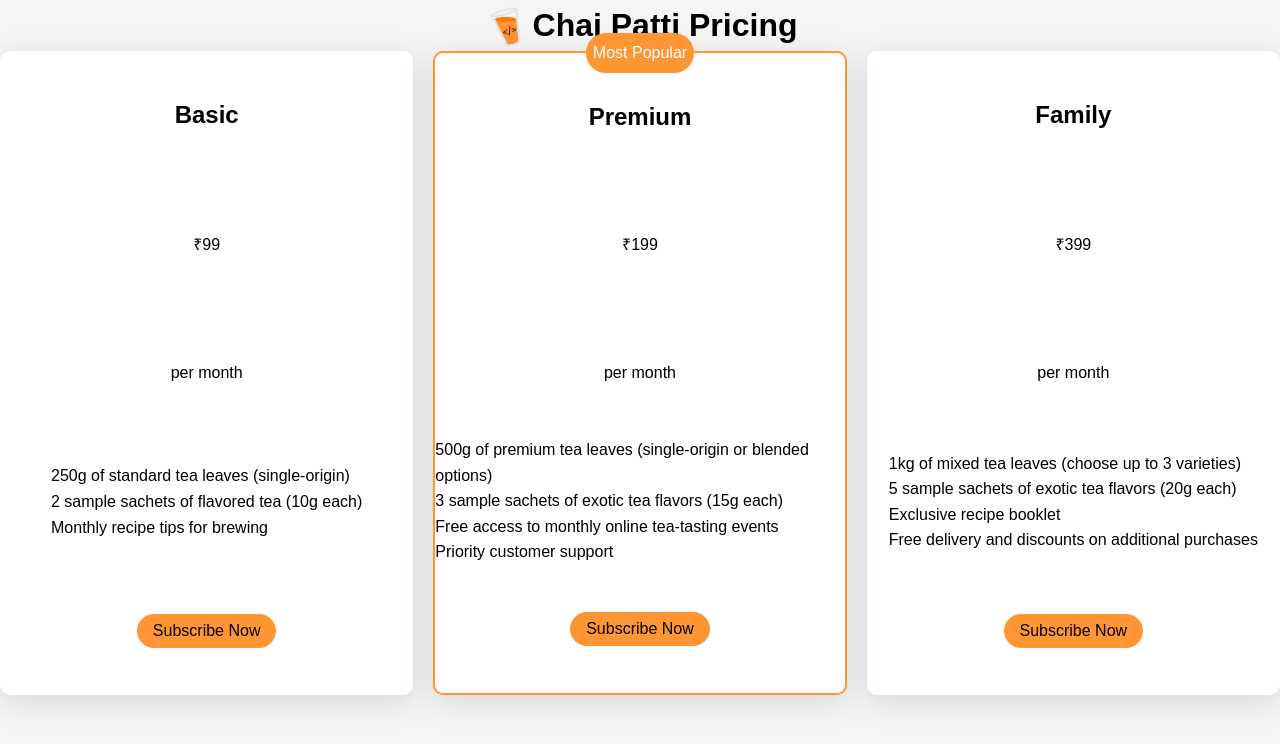
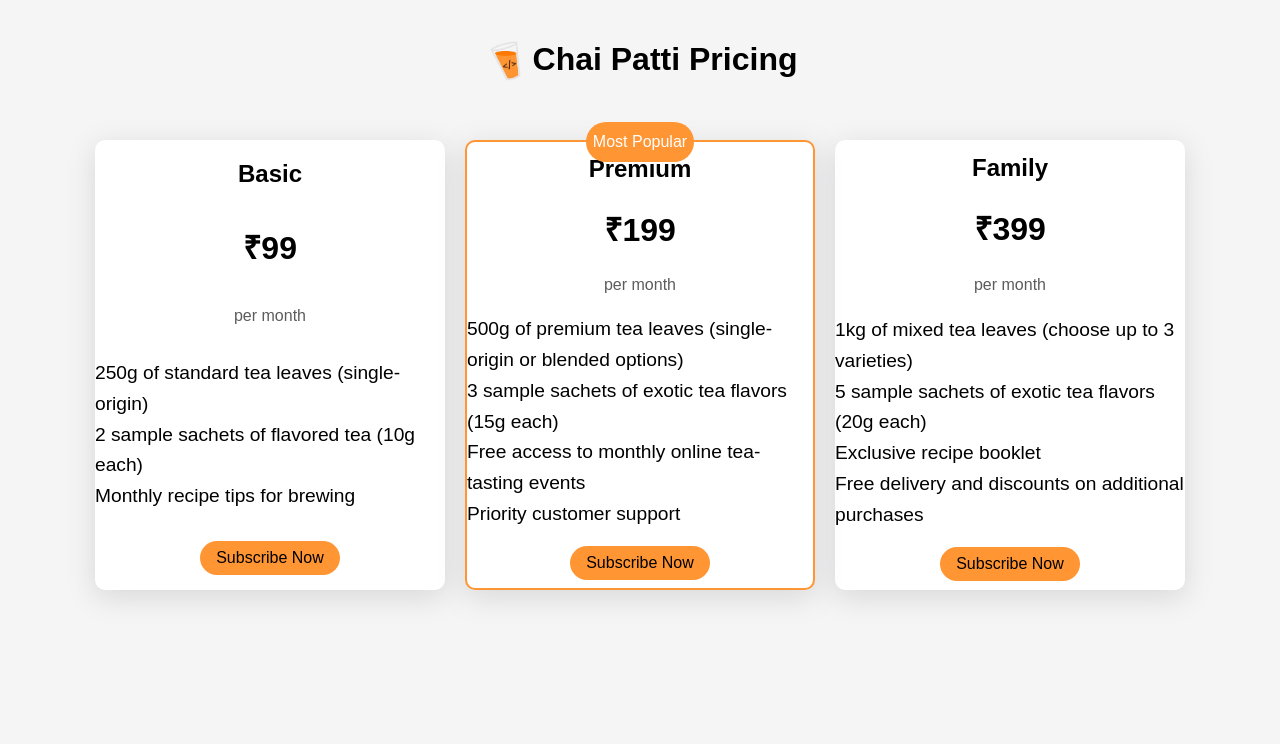
Before and after one commit to VIN1902/hitesh-cohort-css-challenges, a website: page pricing-table-challenge/pricing-table-1/index.html in a window 1280 px wide. Drawn offline with Linux system fonts and the light colour scheme.

Commit message:
update pricing-table-1

```diff
--- a/pricing-table-challenge/pricing-table-1/challenge.css
+++ b/pricing-table-challenge/pricing-table-1/challenge.css
@@ -12,7 +12,19 @@ body {
     background-color: #f5f5f5;
 }
 
-.container {}
+.container {
+    height: 100vh;
+    /* display: flex;
+    flex-direction: column;
+    justify-content: center;
+    align-items: center; */
+
+    display: grid;
+    grid-template-rows: 15% 85%;
+    justify-items: center;
+    align-items: center;
+    gap: 20px;
+}
 
 h1 {
     font-size: 32px;
@@ -28,19 +40,30 @@ h1 {
     display: grid;
     grid-template-columns: repeat(3, 1fr);
     gap: 20px;
+
+    align-self: baseline;
 }
 
 .pricing-card {
     background-color: #ffffff;
     box-shadow: rgba(100, 100, 111, 0.2) 0px 7px 29px 0px;
     border-radius: 10px;
-    display: grid;
+
+    /* display: grid;
     grid-template-rows: repeat(5, 1fr);
     justify-items: center;
     align-items: center;
 
-    /* justify-content: center;
+    justify-content: center;
     align-content: center; */
+
+    display: flex;
+    flex-direction: column;
+    justify-content: space-around;
+    align-items: center;
+
+    width: 350px;
+    height: 450px;
 }
 
 .pricing-card:hover {
@@ -64,15 +87,22 @@ h1 {
     top: -20px;
 }
 
-.price {}
+.price {
+    font-weight: 700;
+    font-size: xx-large;
+}
 
-.period {}
+.period {
+    color: #5c5c5c;
+}
 
 .features {
     list-style-type: none;
 }
 
-.features li {}
+.features li {
+    font-size: larger;
+}
 
 .subscribe-btn {
     background-color: #ff9533;
```
